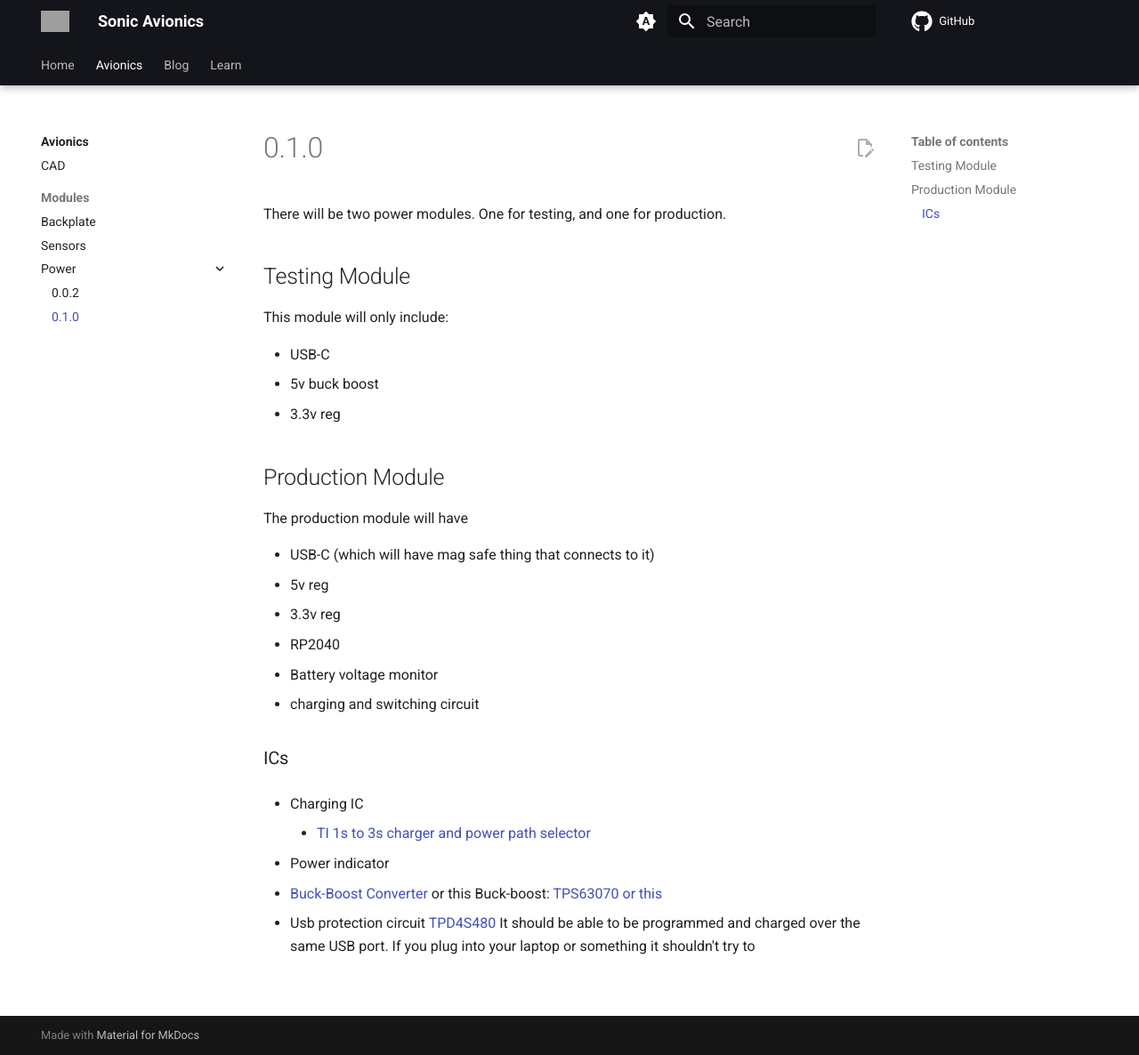
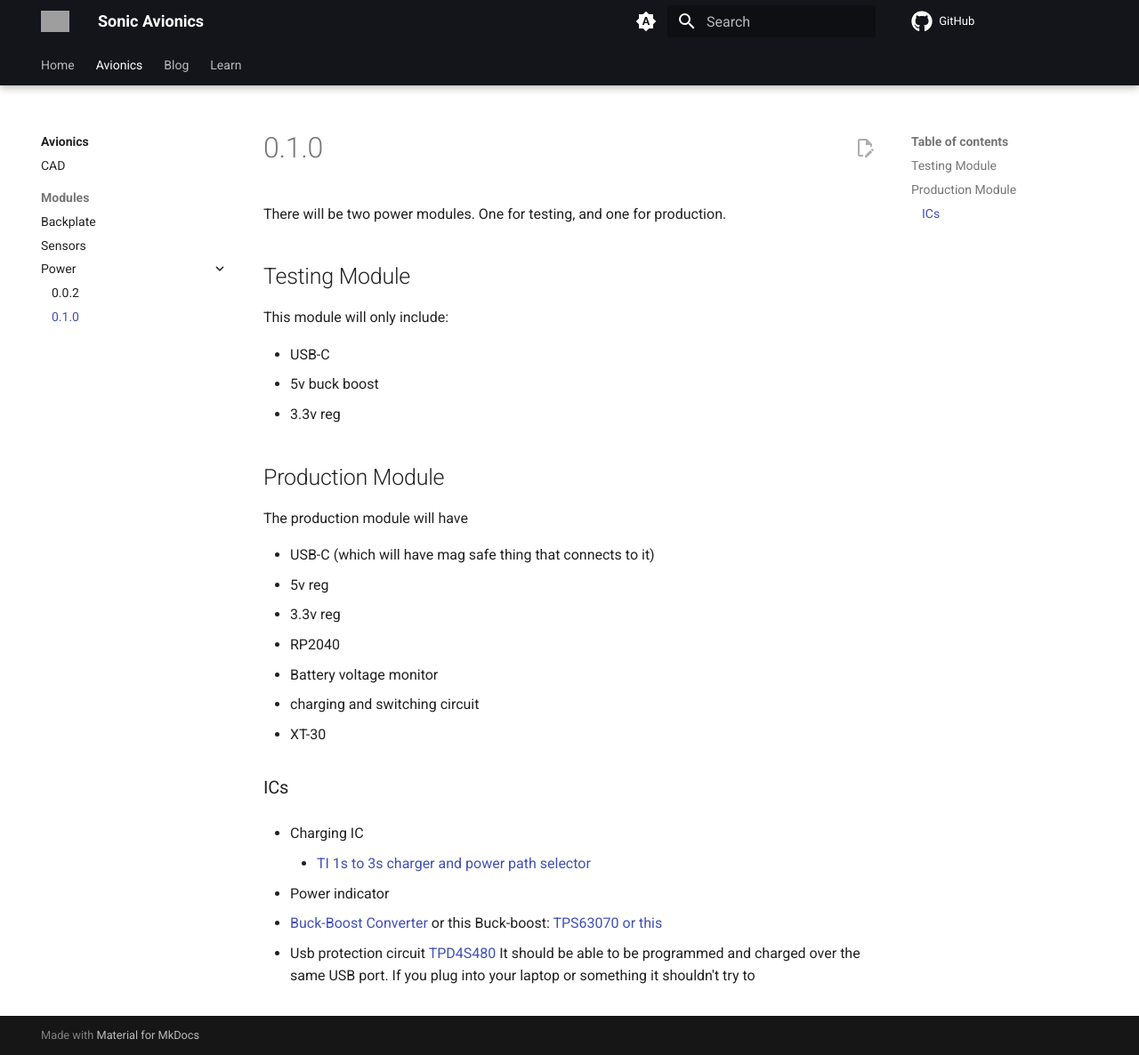
Before and after one commit to sonicavionics/sonicavionics.com, an MkDocs documentation site: the page built from docs/avionics/modules/power/0_1_0.md, in a window 1280 px wide and 1186 px high. Shown: the whole window at 89% size. Built offline with MkDocs 1.6.1 and Material for MkDocs 9.7.7, drawn with Linux system fonts in a browser that asks for light colours; comment, search, counter and statistics services are not loaded; grey boxes are pictures that could not be loaded.

Commit message:
add component to power module

```diff
--- a/docs/avionics/modules/power/0_1_0.md
+++ b/docs/avionics/modules/power/0_1_0.md
@@ -20,6 +20,7 @@ The production module will have
 - RP2040
 - Battery voltage monitor
 - charging and switching circuit
+- XT-30
 
 ### ICs
 
```
